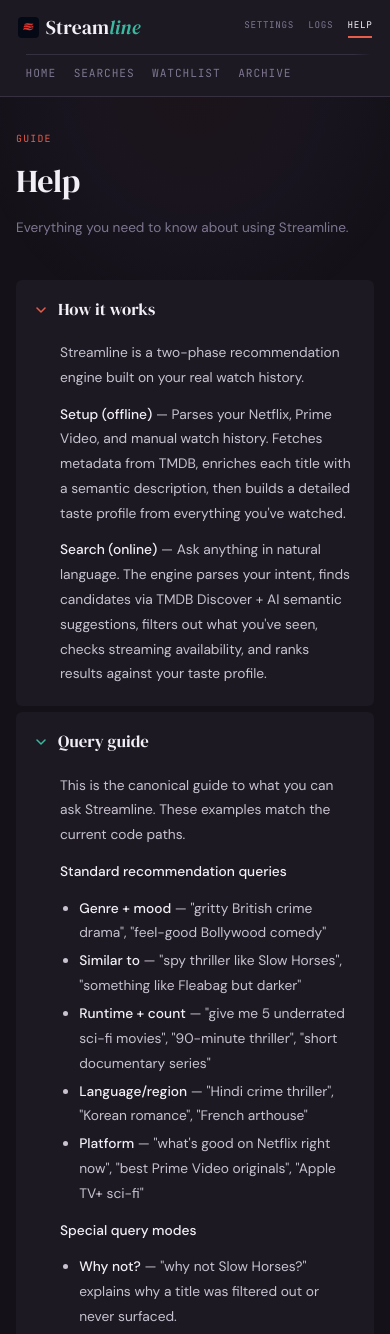
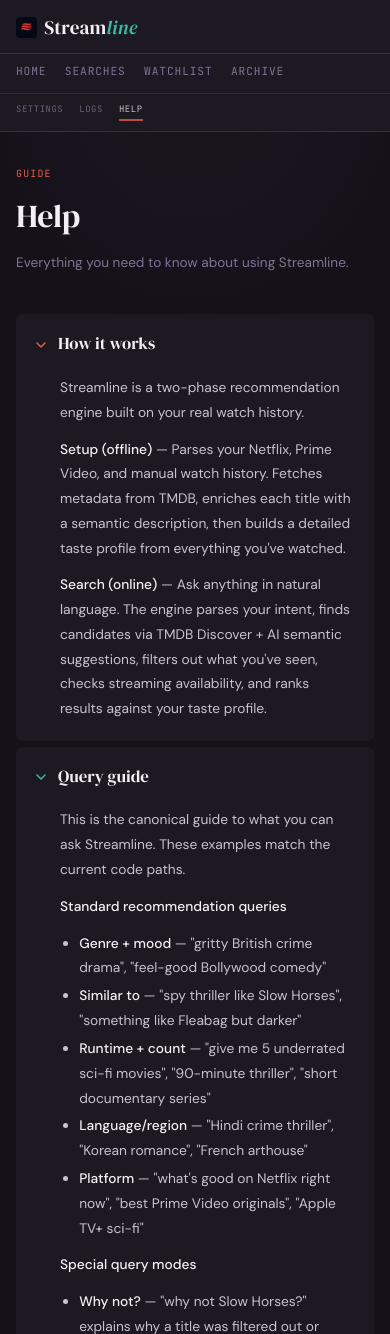
Before and after one commit to abhichandra21/streamline, a Flask app: page /help in a window 390 px wide. Shown: the top 1334 px of the page. Run offline with Flask 3, Linux system fonts and the light colour scheme; data that the repository does not hold is empty; parts of the project's set-up code (start-up, migrations or seed data) failed here and were passed over.

Commit message:
Fix horizontal page overflow on mobile (#45)
* fix(web): eliminate horizontal page overflow on narrow viewports

Two real bugs surfaced on iPhone (~430px viewport):

1. Search input refused to shrink below its placeholder width because
   flex children default to min-width:auto. The SEARCH button was being
   pushed off-screen. Set min-width:0 and flex:1 1 0 on the input, and
   width:100% on the form so it actually fills its column.

2. Nav row 1 (brand + system links) didn't quite fit at the narrowest
   widths — HELP was clipped. Tighten gaps, drop the system-link font
   to 0.56rem, and allow .nav-group-system to wrap as a fallback.

Also add overflow-x: clip + max-width: 100vw on html/body as a
defensive cap so any future stray-wide element clips cleanly instead
of triggering page-level horizontal scroll.

* fix(web): rewrite mobile masthead as three deliberate rows; stack search form

Per design review: replace the fragile two-tier wrap with three explicit rows
(brand / primary nav / system nav). Each row has one job. No more width-math
gymnastics, no more mask-image fade ghosting the last visible link.

- Removed mask-image fade on .nav-group (was ghosting the rightmost link).
- Removed max-width: 100vw on html/body (no-op + iOS Safari edge cases).
- Switched overflow-x from clip to hidden (more battle-tested on iOS).
- Stacked search form vertically on mobile so SEARCH never clips and gets
  a full-width tap target.
- Hard-cap .btn-ghost pills at max-width: 100% with word-break to keep long
  query strings from pushing the page wider than the viewport.

```diff
--- a/recommender/templates/base.html
+++ b/recommender/templates/base.html
@@ -290,45 +290,78 @@
     }
     .result-link:hover { color: var(--accent); text-decoration: none; }
 
-    /* Mobile nav: deliberate two-tier editorial masthead.
-       Row 1: brand (left) + system/utility links (right).
-       Row 2: primary nav as a sub-bar with hairline top divider; scrolls horizontally if needed. */
+    /* Defensive: prevent any horizontal scroll. Individual scroll surfaces
+       (the nav strips below) opt back in explicitly. */
+    html, body { overflow-x: hidden; }
+
+    /* Mobile masthead: three deliberate rows.
+       Row 1: brand alone.
+       Row 2: primary nav, horizontally scrollable if needed.
+       Row 3: system/utility links, dimmer and smaller. */
     @media (max-width: 720px) {
       nav {
-        flex-wrap: wrap;
+        flex-direction: column;
+        align-items: stretch;
         height: auto;
-        column-gap: 1rem;
-        row-gap: 0;
-        padding: 0.7rem 1.1rem 0;
-        align-items: center;
+        gap: 0;
+        padding: 0;
       }
       .nav-brand {
-        margin-right: auto;
-        font-size: 1.22rem;
+        align-self: flex-start;
+        padding: 0.7rem 1rem 0.55rem;
+        font-size: 1.2rem;
       }
+      .nav-group,
       .nav-group-system {
-        padding-left: 0;
-        border-left: none;
-        gap: 0.9rem;
-      }
-      .nav-group-system .nav-link { font-size: 0.58rem; }
-      .nav-group {
-        order: 3;
-        flex: 1 1 100%;
-        gap: 1.1rem;
-        margin-top: 0.6rem;
-        padding: 0.55rem 0 0.6rem;
-        border-top: 1px solid var(--border);
+        display: flex;
+        align-items: center;
+        flex-wrap: nowrap;
         overflow-x: auto;
         overflow-y: hidden;
+        -webkit-overflow-scrolling: touch;
         scrollbar-width: none;
-        -webkit-overflow-scrolling: touch;
-        mask-image: linear-gradient(to right, #000 0, #000 calc(100% - 18px), transparent 100%);
+        margin-left: 0 !important;
+        border-left: none;
+        padding: 0.5rem 1rem 0.55rem;
+        gap: 1.15rem;
+        border-top: 1px solid var(--border);
       }
-      .nav-group::-webkit-scrollbar { display: none; }
-      .nav-group .nav-link { white-space: nowrap; }
+      .nav-group::-webkit-scrollbar,
+      .nav-group-system::-webkit-scrollbar { display: none; }
+      .nav-group-system {
+        opacity: 0.78;
+        padding-top: 0.45rem;
+        padding-bottom: 0.65rem;
+        gap: 1rem;
+      }
+      .nav-group .nav-link,
+      .nav-group-system .nav-link {
+        white-space: nowrap;
+        flex-shrink: 0;
+      }
+      .nav-group-system .nav-link {
+        font-size: 0.56rem;
+        letter-spacing: 0.06em;
+      }
+
       main { padding: 1.75rem 1rem 4rem !important; }
-      footer { padding: 1.25rem 1rem !important; }
+      footer { padding: 1.25rem 1rem !important; gap: 0.9rem !important; }
+
+      /* Form stacks vertically — bulletproof, full-width SEARCH tap target. */
+      #search-form { flex-direction: column; gap: 0.5rem !important; }
+      #search-form .input-field {
+        border-radius: 4px !important;
+        border-right: 1px solid var(--border) !important;
+        min-width: 0;
+      }
+      #search-form .btn-primary {
+        border-radius: 4px !important;
+        padding: 0.95rem 1.5rem !important;
+        width: 100%;
+      }
+
+      /* Pills clamp to container width; allow internal break for long queries. */
+      .btn-ghost { max-width: 100%; word-break: break-word; }
     }
   </style>
 </head>
--- a/recommender/templates/index.html
+++ b/recommender/templates/index.html
@@ -13,13 +13,13 @@
     id="search-form"
     method="post" action="/recommend"
     hx-post="/recommend" hx-target="#results" hx-swap="innerHTML" hx-indicator="#spinner"
-    style="display:flex; gap:0; max-width:680px;"
+    style="display:flex; gap:0; max-width:680px; width:100%;"
   >
     <input
       type="text" name="query" id="query-input"
       placeholder="paranoid spy thriller like The Night Manager..."
       class="input-field"
-      style="padding:0.85rem 1.25rem; flex:1; border-radius:4px 0 0 4px; border-right:none;"
+      style="padding:0.85rem 1.25rem; flex:1 1 0; min-width:0; border-radius:4px 0 0 4px; border-right:none;"
       autofocus
     >
     <button type="submit" class="btn-primary" style="padding:0.85rem 1.5rem; border-radius:0 4px 4px 0;">Search</button>
```
